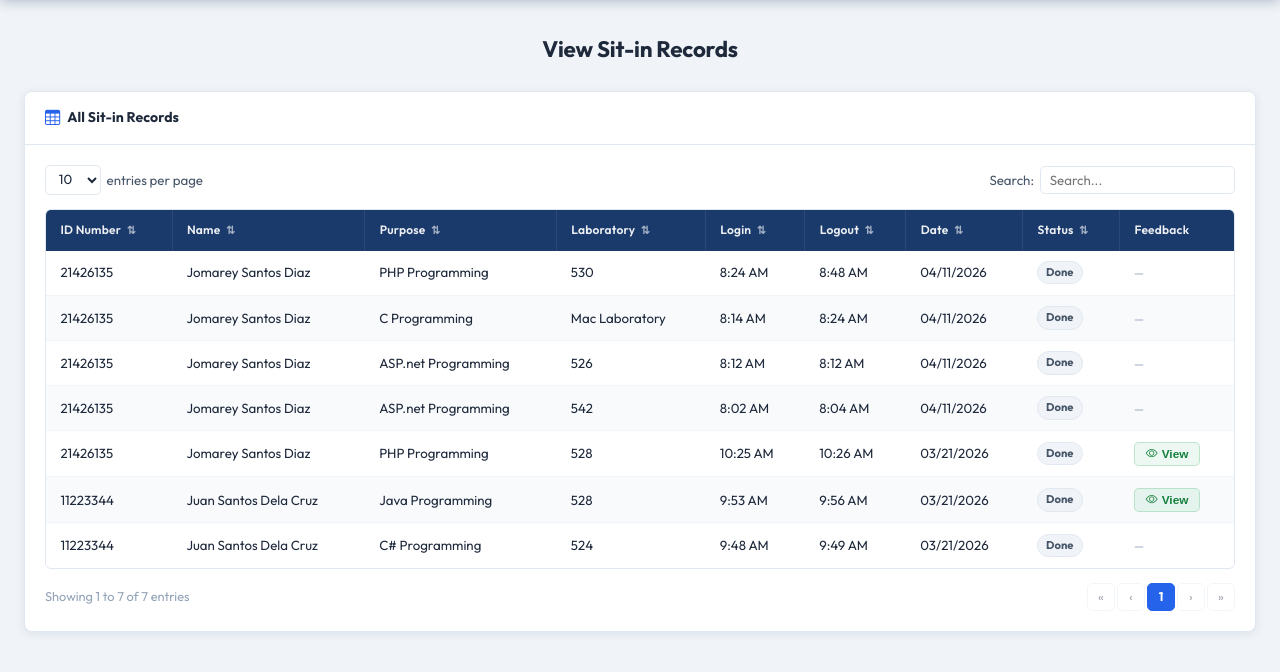
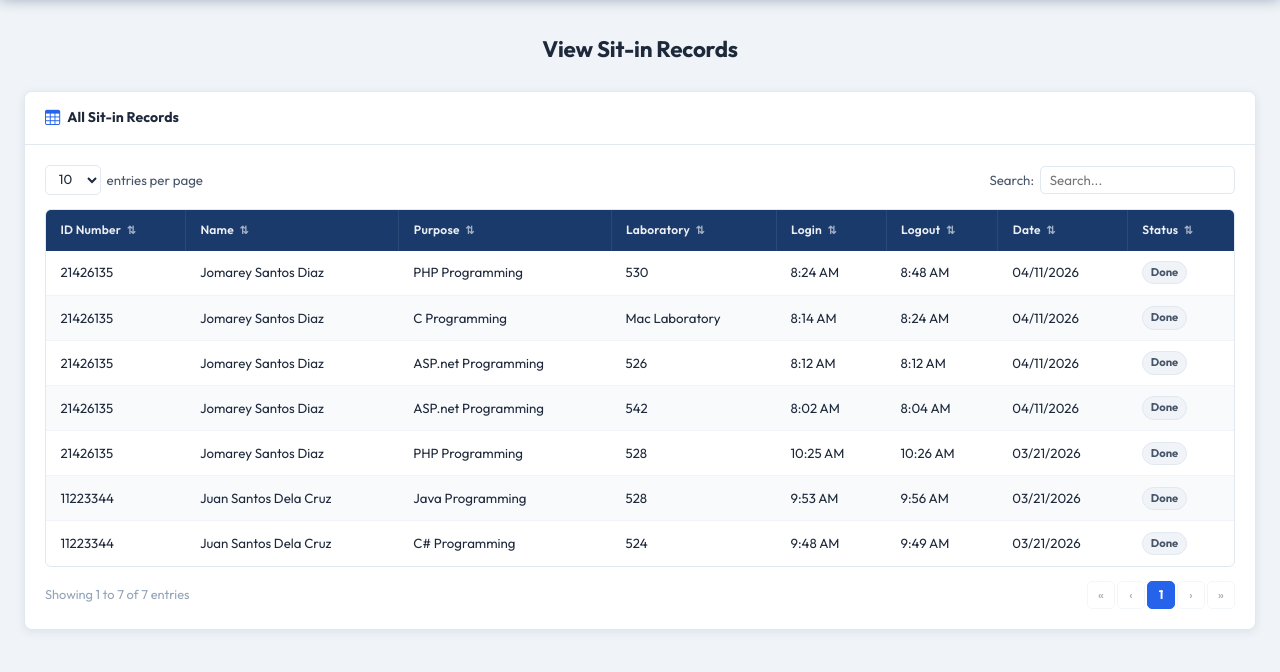
Before and after one commit to JDiaz-08/Lab_Tracking_System, a PHP site: page /pages/admin/view-sitin.php in a window 1280 px wide. Shown: the part 52-724 px from the top of the page. Run offline with PHP 8.4, Linux system fonts and the light colour scheme; the visitor is signed in with stand-in values (Sample User, id 1); data comes from the database, SQL or seed files in the repository.

Commit message:
Minor changes

```diff
--- a/pages/admin/view-sitin.php
+++ b/pages/admin/view-sitin.php
@@ -6,19 +6,15 @@ require_once __DIR__ . '/../../includes/auth.php';
 requireAdmin();
 $db = getDB();
 
-/* ── Fetch all records with feedback (LEFT JOIN) ── */
+/* ── Fetch all records (REMOVED feedback join) ── */
 $records = $db->query("
     SELECT s.id, u.student_id,
            u.first_name || ' ' || COALESCE(u.middle_name || ' ', '') || u.last_name AS full_name,
            s.purpose, s.lab_room,
            s.login_time, s.logout_time,
-           DATE(s.login_time) AS log_date, s.status,
-           f.id      AS feedback_id,
-           f.message AS feedback_msg,
-           f.rating  AS feedback_rating
+           DATE(s.login_time) AS log_date, s.status
     FROM sit_in_logs s
-    JOIN  users    u ON u.id = s.user_id
-    LEFT JOIN feedback f ON f.sit_in_id = s.id AND f.user_id = u.id
+    JOIN users u ON u.id = s.user_id
     ORDER BY s.login_time DESC
 ")->fetchAll();
 ?>
@@ -30,41 +26,6 @@ $records = $db->query("
   <title>Sit-in Records — UC CompLab Admin</title>
   <link rel="stylesheet" href="<?= $base ?>assets/css/admin.css"/>
   <link rel="stylesheet" href="https://cdn.jsdelivr.net/npm/bootstrap-icons@1.11.3/font/bootstrap-icons.css"/>
-  <style>
-    /* ── Feedback table-cell buttons ── */
-    .fb-view-btn {
-      display: inline-flex; align-items: center; gap: 4px;
-      padding: 0.26rem 0.68rem;
-      background: rgba(22,163,74,0.08); color: #15803d;
-      border: 1px solid rgba(22,163,74,0.22); border-radius: 5px;
-      font-size: 0.74rem; font-weight: 600; cursor: pointer;
-      transition: all 0.15s; white-space: nowrap;
-    }
-    .fb-view-btn:hover { background: #16a34a; color: #fff; border-color: #16a34a; }
-    .fb-none { font-size: 0.74rem; color: #94a3b8; }
-
-    /* ── Feedback modal extras ── */
-    .fb-stars-lbl {
-      font-size: 0.75rem; font-weight: 700; color: #475569;
-      margin-bottom: 0.4rem; display: block;
-      letter-spacing: 0.5px; text-transform: uppercase;
-    }
-    .fb-view-stars { font-size: 1.5rem; letter-spacing: 3px; margin-bottom: 1rem; }
-    .fb-view-stars .son  { color: #d97706; }
-    .fb-view-stars .soff { color: #e2e8f0; }
-
-    .fb-msg-box {
-      font-size: 0.875rem; color: #1e293b; line-height: 1.75;
-      padding: 0.9rem 1rem; background: #f8fafc;
-      border-radius: 8px; border: 1px solid #e2e8f0;
-      white-space: pre-wrap; word-break: break-word;
-    }
-    .fb-meta-row {
-      display: flex; align-items: center; gap: 6px;
-      font-size: 0.72rem; color: #94a3b8; margin-top: 0.6rem;
-    }
-    .fb-meta-row i { font-size: 0.72rem; }
-  </style>
 </head>
 <body>
 <?php require_once __DIR__ . '/../../includes/admin-navbar.php'; ?>
@@ -105,12 +66,11 @@ $records = $db->query("
                 <th class="a-sortable" data-col="5">Logout <span class="a-sort-icon">⇅</span></th>
                 <th class="a-sortable" data-col="6">Date <span class="a-sort-icon">⇅</span></th>
                 <th class="a-sortable" data-col="7">Status <span class="a-sort-icon">⇅</span></th>
-                <th>Feedback</th>
               </tr>
             </thead>
             <tbody id="recBody">
               <?php if (empty($records)): ?>
-                <tr class="a-table-empty"><td colspan="9">No records found.</td></tr>
+                <tr class="a-table-empty"><td colspan="8">No records found.</td></tr>
               <?php else: ?>
                 <?php foreach ($records as $r): ?>
                   <tr class="a-data-row">
@@ -125,20 +85,6 @@ $records = $db->query("
                       <?php $st = $r['logout_time'] ? 'done' : 'active'; ?>
                       <span class="a-badge badge-<?= $st ?>"><?= ucfirst($st) ?></span>
                     </td>
-                    <!-- ── Feedback cell ── -->
-                    <td>
-                      <?php if ($r['feedback_id']): ?>
-                        <button class="fb-view-btn"
-                                onclick="openAdminFb(this)"
-                                data-msg="<?= htmlspecialchars($r['feedback_msg'], ENT_QUOTES) ?>"
-                                data-rating="<?= (int)$r['feedback_rating'] ?>"
-                                data-name="<?= htmlspecialchars($r['full_name'], ENT_QUOTES) ?>">
-                          <i class="bi bi-eye"></i> View
-                        </button>
-                      <?php else: ?>
-                        <span class="fb-none">—</span>
-                      <?php endif; ?>
-                    </td>
                   </tr>
                 <?php endforeach; ?>
               <?php endif; ?>
@@ -148,7 +94,7 @@ $records = $db->query("
 
         <div class="a-table-footer">
           <div class="a-table-info" id="recInfo"></div>
-          <div class="a-pagination"  id="recPag"></div>
+          <div class="a-pagination" id="recPag"></div>
         </div>
 
       </div>
@@ -156,76 +102,15 @@ $records = $db->query("
   </div>
 </div>
 
-<!-- ══════════════════════════════════════
-     VIEW FEEDBACK MODAL (admin — read-only)
-══════════════════════════════════════ -->
-<div class="a-modal-overlay" id="fbViewModal">
-  <div class="a-modal">
-    <div class="a-modal-header">
-      <span>
-        <i class="bi bi-chat-square-text"
-           style="margin-right:6px;color:#16a34a;font-size:0.88rem;"></i>
-        Student Feedback
-      </span>
-      <button class="a-modal-close"
-              onclick="document.getElementById('fbViewModal').classList.remove('open')">
-        <i class="bi bi-x-lg" style="font-size:0.7rem;"></i>
-      </button>
-    </div>
-
-    <div class="a-modal-body">
-      <!-- Student name chip -->
-      <div id="fbStudentChip"
-           style="font-size:0.80rem;font-weight:700;color:#1e293b;
-                  margin-bottom:1rem;display:flex;align-items:center;gap:7px;">
-        <i class="bi bi-person-circle" style="color:#4988C4;font-size:1rem;"></i>
-        <span id="fbStudentName"></span>
-      </div>
-
-      <!-- Stars -->
-      <span class="fb-stars-lbl">Rating</span>
-      <div class="fb-view-stars" id="adminFbStars"></div>
-
-      <!-- Message -->
-      <span class="fb-stars-lbl">Feedback</span>
-      <div class="fb-msg-box" id="adminFbMsg"></div>
-    </div>
-
-    <div class="a-modal-footer">
-      <button type="button" class="a-btn a-btn-gray"
-              onclick="document.getElementById('fbViewModal').classList.remove('open')">
-        Close
-      </button>
-    </div>
-  </div>
-</div>
-
 <script src="<?= $base ?>assets/js/admin.js"></script>
 <script>
 initAdminTable({
-  tableId: 'recTable', bodyId: 'recBody', infoId: 'recInfo',
-  pagId:   'recPag',   searchId: 'recSearch', selectId: 'recSelect'
-});
-
-/* ── View feedback modal ── */
-function openAdminFb(btn) {
-  const msg    = btn.dataset.msg;
-  const rating = parseInt(btn.dataset.rating) || 0;
-  const name   = btn.dataset.name;
-
-  let starsHtml = '';
-  for (let i = 1; i <= 5; i++) {
-    starsHtml += `<span class="${i <= rating ? 'son' : 'soff'}">★</span>`;
-  }
-  document.getElementById('adminFbStars').innerHTML  = starsHtml;
-  document.getElementById('adminFbMsg').textContent  = msg;
-  document.getElementById('fbStudentName').textContent = name;
-  document.getElementById('fbViewModal').classList.add('open');
-}
-
-/* Close on backdrop click */
-document.getElementById('fbViewModal')?.addEventListener('click', e => {
-  if (e.target.id === 'fbViewModal') e.target.classList.remove('open');
+  tableId: 'recTable',
+  bodyId: 'recBody',
+  infoId: 'recInfo',
+  pagId: 'recPag',
+  searchId: 'recSearch',
+  selectId: 'recSelect'
 });
 </script>
 </body>
```
